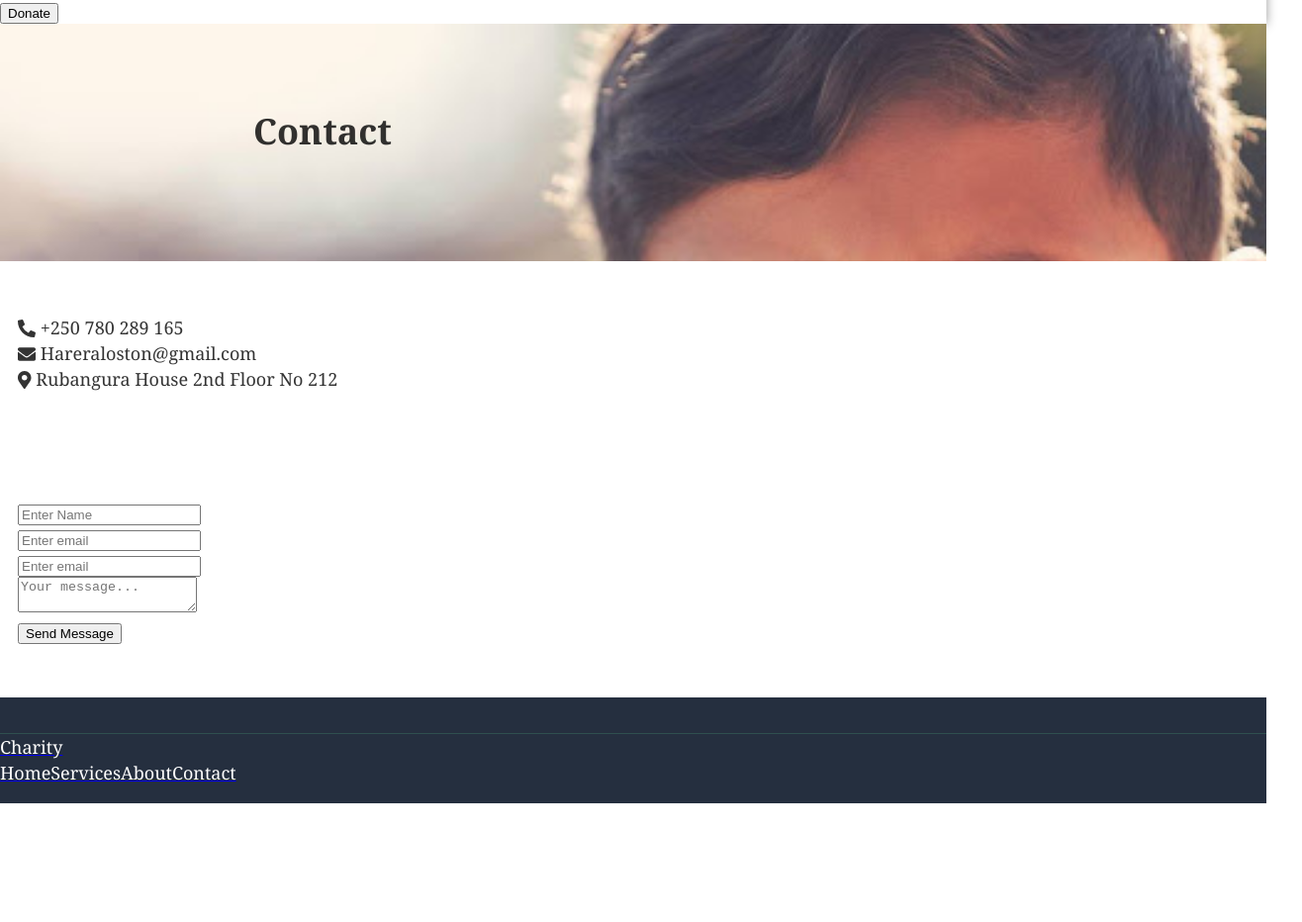
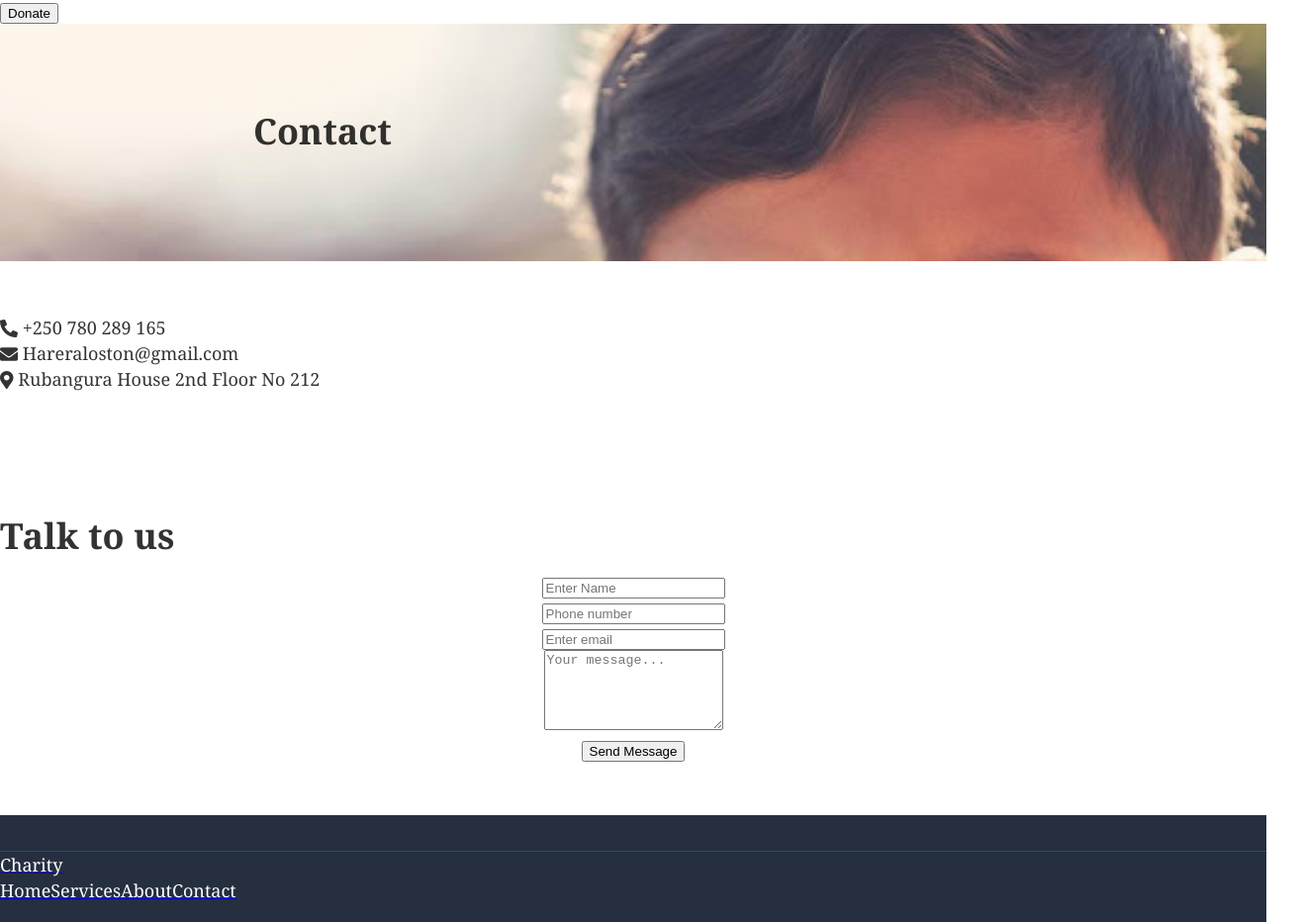
Before and after one commit to harerakalex/banana-fibers-seed, a Gatsby site: page /contact in a window 1280 px wide. Shown: the part 84-1016 px from the top of the page at 99% size, 1316 px wide, since content can reach past the window. Before the commit the page ends 896 px from the top, so only its background shows below. Built offline with nearby package versions, Linux system fonts and the light colour scheme; Gatsby itself is replaced by a stand-in of ours.

Commit message:
Add minor improvement

```diff
--- a/src/components/Contact/Address/style.scss
+++ b/src/components/Contact/Address/style.scss
@@ -1,4 +1,4 @@
 .address-container {
   width: 100%;
-  padding: 3em 1em;
+  padding: 3em 0;
 }
--- a/src/components/Contact/ContactForm/index.tsx
+++ b/src/components/Contact/ContactForm/index.tsx
@@ -6,13 +6,14 @@ import './style.scss'
 const ContactForm: FC = () => (
   <div className="contact-form-container">
     <Container>
-      <Form>
+      <h1 className="header">Talk to us</h1>
+      <Form className="contact-form-container__form">
         <Form.Group controlId="formBasicEmail">
           <Form.Control type="text" placeholder="Enter Name" />
         </Form.Group>
 
         <Form.Group controlId="formBasicEmail">
-          <Form.Control type="tel" placeholder="Enter email" />
+          <Form.Control type="number" placeholder="Phone number" />
         </Form.Group>
 
         <Form.Group controlId="formBasicEmail">
@@ -20,7 +21,7 @@ const ContactForm: FC = () => (
         </Form.Group>
 
         <Form.Group controlId="formBasicEmail">
-          <Form.Control as="textarea" placeholder="Your message..." />
+          <Form.Control as="textarea" rows={5} placeholder="Your message..." />
         </Form.Group>
 
         <Button variant="primary" type="submit">
--- a/src/components/Contact/ContactForm/style.scss
+++ b/src/components/Contact/ContactForm/style.scss
@@ -1,4 +1,10 @@
 .contact-form-container {
   width: 100%;
-  padding: 3em 1em;
+  padding: 3em 0;
+
+  &__form {
+    width: 80%;
+    margin: 0 auto;
+    text-align: center;
+  }
 }
--- a/src/pages/App.scss
+++ b/src/pages/App.scss
@@ -5,4 +5,5 @@ $__legacy-libsass: true;
 .header {
   text-align: center;
   margin-bottom: 1em;
+  text-transform: capitalize;
 }
```
